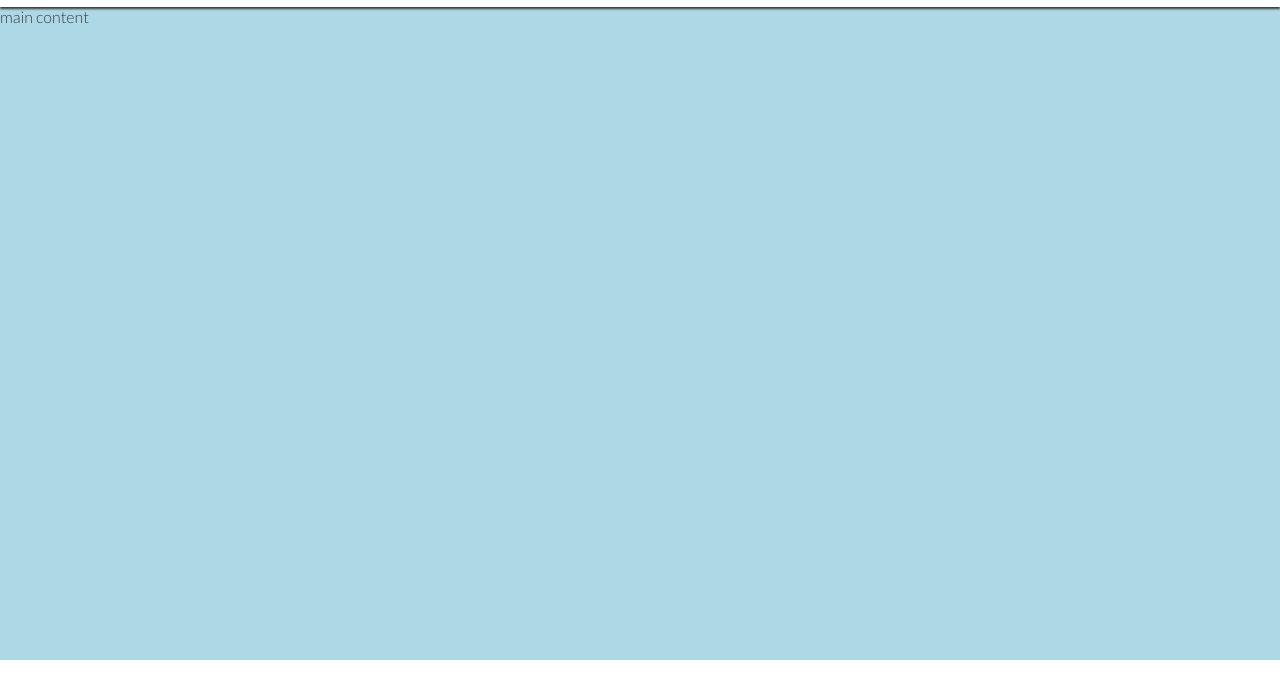
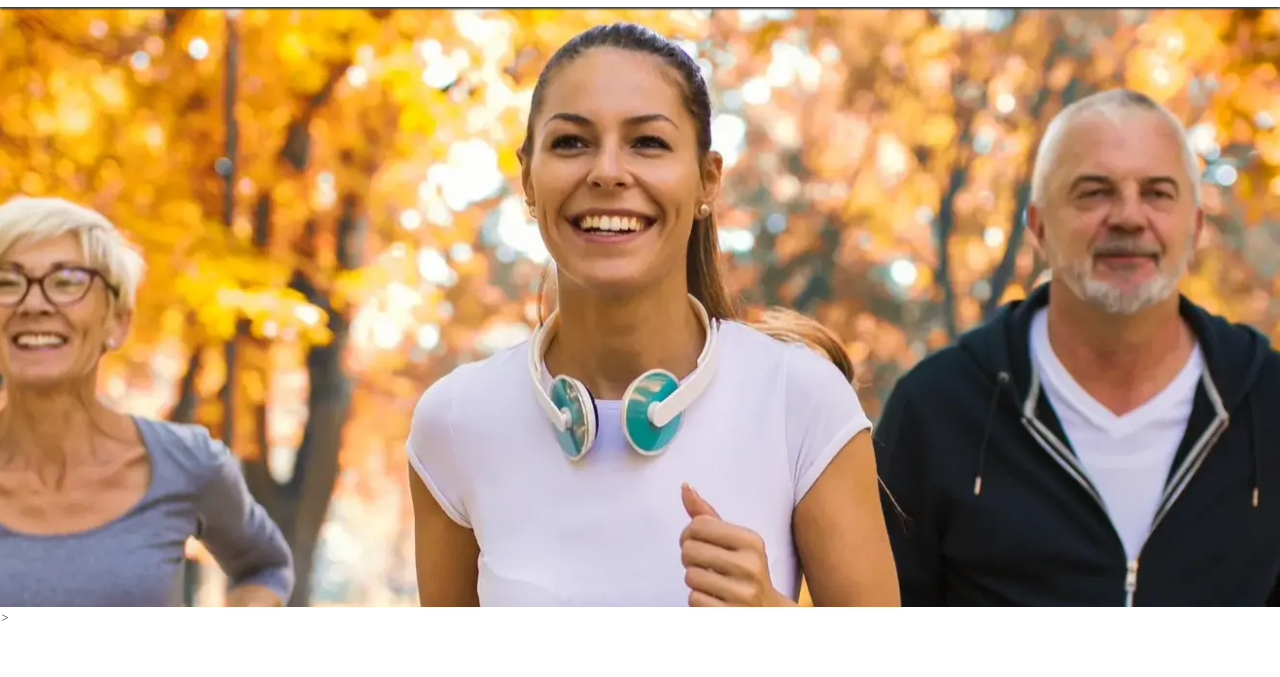
Before and after one commit to ljk28/love-running, a plain HTML site: page index.html in a window 1280 px wide. Shown: the part 72-749 px from the top of the page. Drawn offline with nearby package versions, Linux system fonts and the light colour scheme.

Commit message:
add photo

```diff
--- a/assets/css/style.css
+++ b/assets/css/style.css
@@ -82,10 +82,17 @@ header a {
 }
 /* main content */
 main {
-    background-color: lightblue;
+
     /* make main element take up all surplus space to push footer down */
     flex: 1 0 auto;
     margin-top: 47px;
+}
+
+/* hero section */
+#hero {
+    height: 600px;
+    width: 100%;
+    background: url("../images/hero-image.webp") no-repeat center center/cover;
 }
 /* footer */
 #social-networks {
--- a/index.html
+++ b/index.html
@@ -38,7 +38,11 @@
     </nav>
   </header>
   <!-- Main -->
-  <main>main content</main>
+  <main>
+    <section id="hero"></section>>
+
+
+  </main>
   <!-- Footer -->
   <footer>
     <ul id="social-networks">
```
Also changed, not shown: assets/images/hero-image.webp (added).
